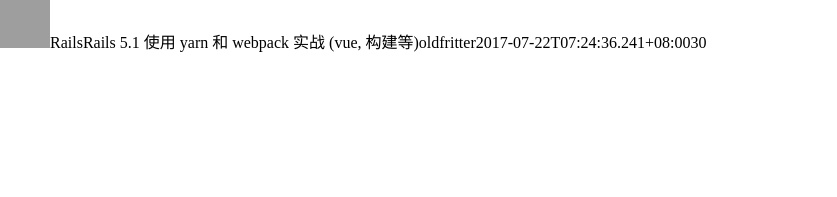
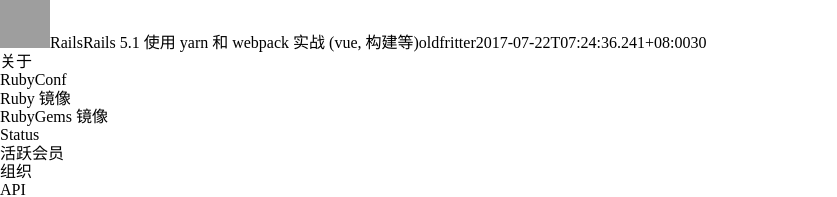
Before and after one commit to cyqkeygen/ruby-china-react-redux-demo, a React app: page / in a window 1280 px wide. Shown: the part 1315-1512 px from the top of the page, without its empty margins (0-837 px from the left). Before the commit the page ends 1368 px from the top, so only its background shows below. Built offline with nearby package versions, Linux system fonts and the light colour scheme; grey boxes are pictures that could not be loaded.

Commit message:
add footer layout

```diff
--- a/src/components/App.js
+++ b/src/components/App.js
@@ -1,5 +1,6 @@
 import React from 'react';
 import Header from './Header';
+import Footer from './Footer';
 import {
   BrowserRouter as Router,
   Route
@@ -19,6 +20,7 @@
         <div className="box">
           <Header routes={routes} />
           {routeComponents}
+          <Footer />
         </div>
       </Router>
     )
--- /dev/null
+++ b/src/components/Footer.js
@@ -0,0 +1,21 @@
+import React from 'react';
+
+class Footer extends React.Component {
+  render(){
+    return (
+      <div className='box'>
+        <li className="menu-item">关于</li>
+        <li className="menu-item">RubyConf</li>
+        <li className="menu-item">Ruby 镜像</li>
+        <li className="menu-item">RubyGems 镜像</li>
+        <li className="menu-item">Status</li>
+        <li className="menu-item">活跃会员</li>
+        <li className="menu-item">组织</li>
+        <li className="menu-item">API</li>
+        <li className="menu-item">贡献者</li>
+      </div>
+    )
+  }
+}
+
+export default Footer;
--- a/src/components/Header.js
+++ b/src/components/Header.js
@@ -7,12 +7,17 @@
     routes: PropTypes.array.isRequired
   }
 
+  renderNavigator() {}
+
+  renderUserArea() {}
+
   render(){
     const { routes } = this.props;
     const links = routes.map(({path, name}, key) =>
-      <li key={key} className="header-menu-item">
+      <li key={key} className="menu-item">
         <Link to={path}>{name}</Link>
       </li>
+
     );
 
     return (
--- a/src/styles/app.scss
+++ b/src/styles/app.scss
@@ -14,7 +14,7 @@
   list-style: none;
 }
 
-.header-menu-item {
+.menu-item {
   @include box-style;
   display: inline-block;
 }
```
